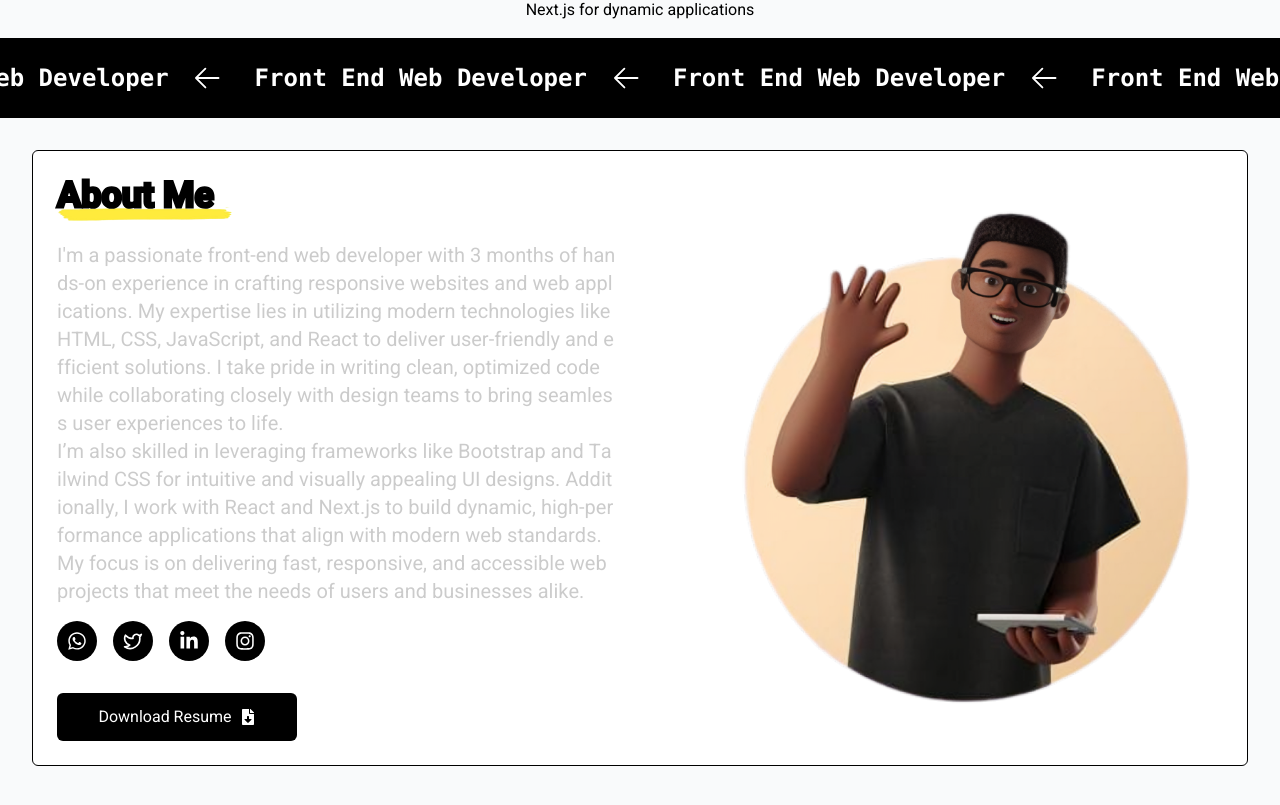
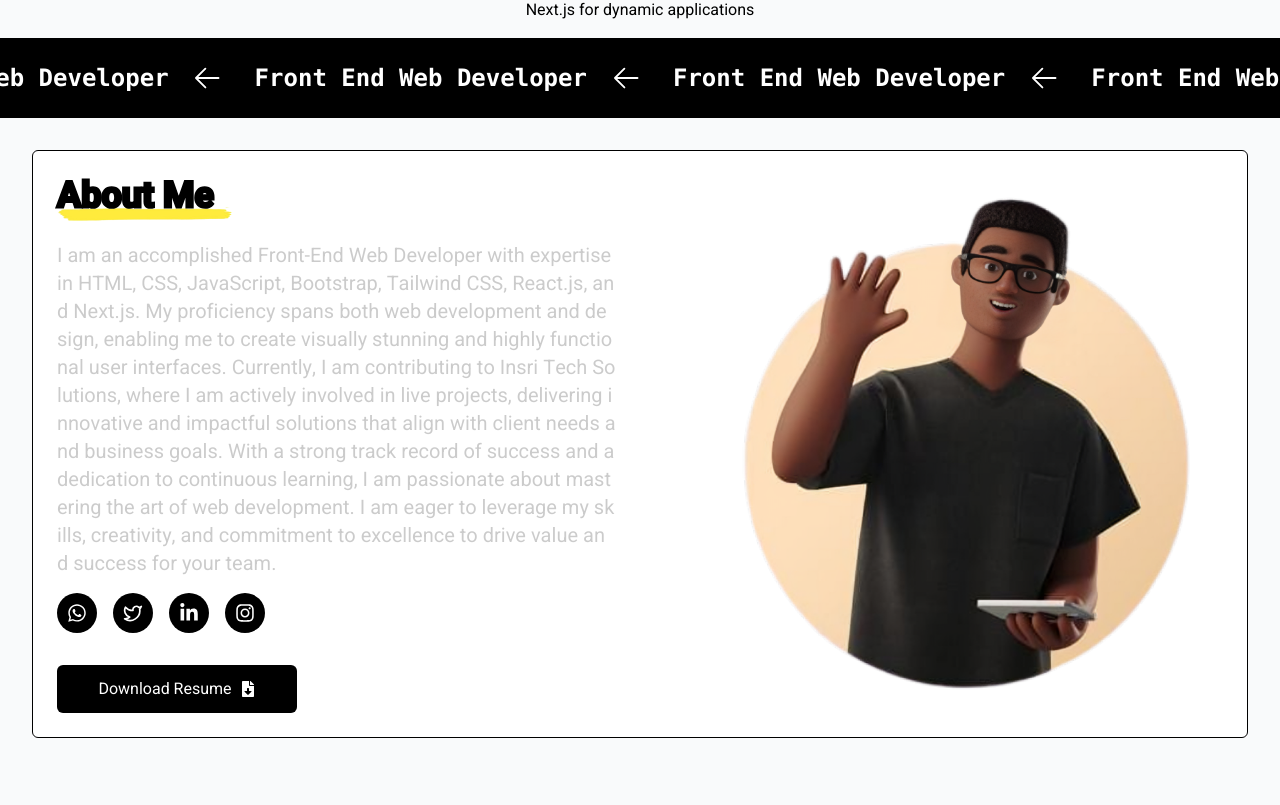
Before and after one commit to Akdevit/portfolio, a React (Create React App) app: page / in a window 1280 px wide. Shown: the part 682-1487 px from the top of the page. Built offline with nearby package versions, Linux system fonts and the light colour scheme.

Commit message:
update resume and about me

```diff
--- a/src/components/home/AboutUs.jsx
+++ b/src/components/home/AboutUs.jsx
@@ -7,7 +7,7 @@ import SplitType from 'split-type';
 import { FaWhatsapp, FaLinkedinIn, FaFileDownload } from "react-icons/fa";
 import { LuTwitter } from "react-icons/lu";
 import { FaInstagram } from "react-icons/fa";
-import PDFResume from "../../images/pdf/resume_abhishek Kumar.pdf"
+import PDFResume from "../../images/pdf/resume-Abhishek kumar.pdf"
 // Register ScrollTrigger plugin
 gsap.registerPlugin(ScrollTrigger);
 
@@ -64,19 +64,9 @@ const AboutUs = () => {
                         ref={textRef}
                         className='text-base sm:text-lg lg:text-xl'
                     >
-                        I'm a passionate front-end web developer with 3 months of hands-on
-                        experience in crafting responsive websites and web applications. My
-                        expertise lies in utilizing modern technologies like HTML, CSS,
-                        JavaScript, and React to deliver user-friendly and efficient solutions.
-                        I take pride in writing clean, optimized code while collaborating
-                        closely with design teams to bring seamless user experiences to life.
-                        <br />
-                        I’m also skilled in leveraging frameworks like Bootstrap and Tailwind CSS
-                        for intuitive and visually appealing UI designs. Additionally, I work
-                        with React and Next.js to build dynamic, high-performance applications
-                        that align with modern web standards. My focus is on delivering fast,
-                        responsive, and accessible web projects that meet the needs of users and
-                        businesses alike.
+                        I am an accomplished Front-End Web Developer with expertise in HTML, CSS, JavaScript, Bootstrap, Tailwind CSS, React.js, and Next.js. My proficiency spans both web development and design, enabling me to create visually stunning and highly functional user interfaces.
+                        Currently, I am contributing to Insri Tech Solutions, where I am actively involved in live projects, delivering innovative and impactful solutions that align with client needs and business goals.
+                        With a strong track record of success and a dedication to continuous learning, I am passionate about mastering the art of web development. I am eager to leverage my skills, creativity, and commitment to excellence to drive value and success for your team.
                     </p>
 
                     {/* Social media icons */}
```
Also changed, not shown: 2 other files (tests, documents, lock files or other folders).
